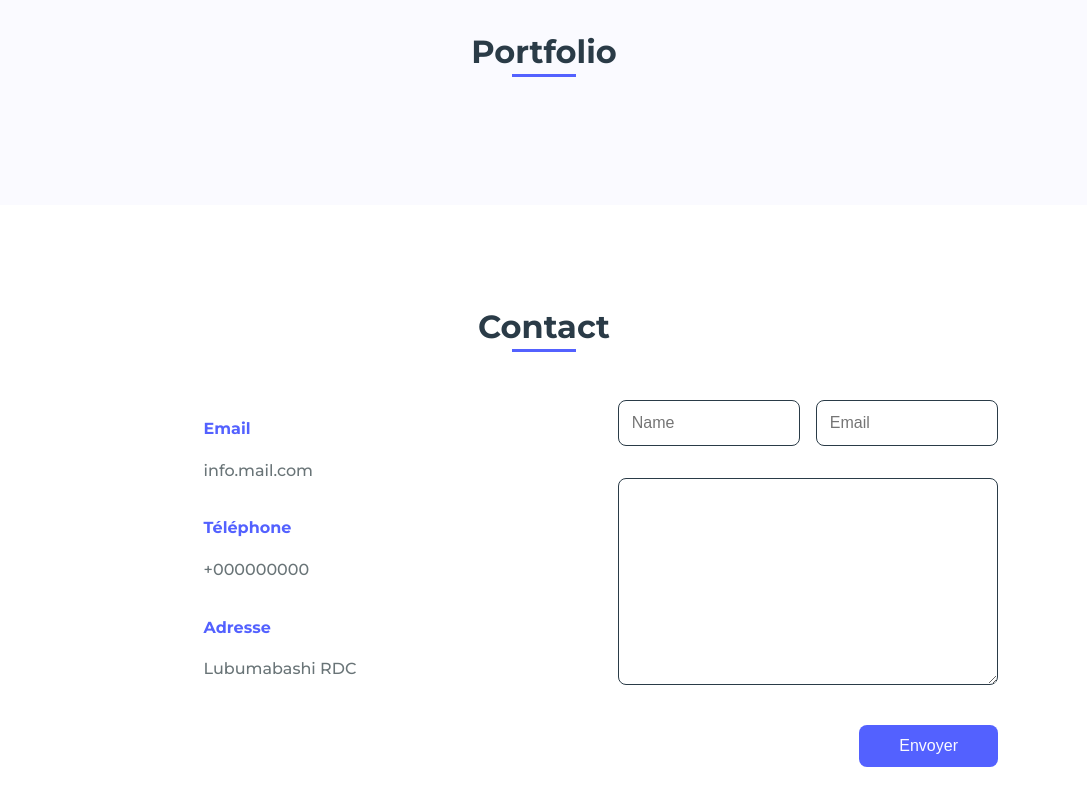
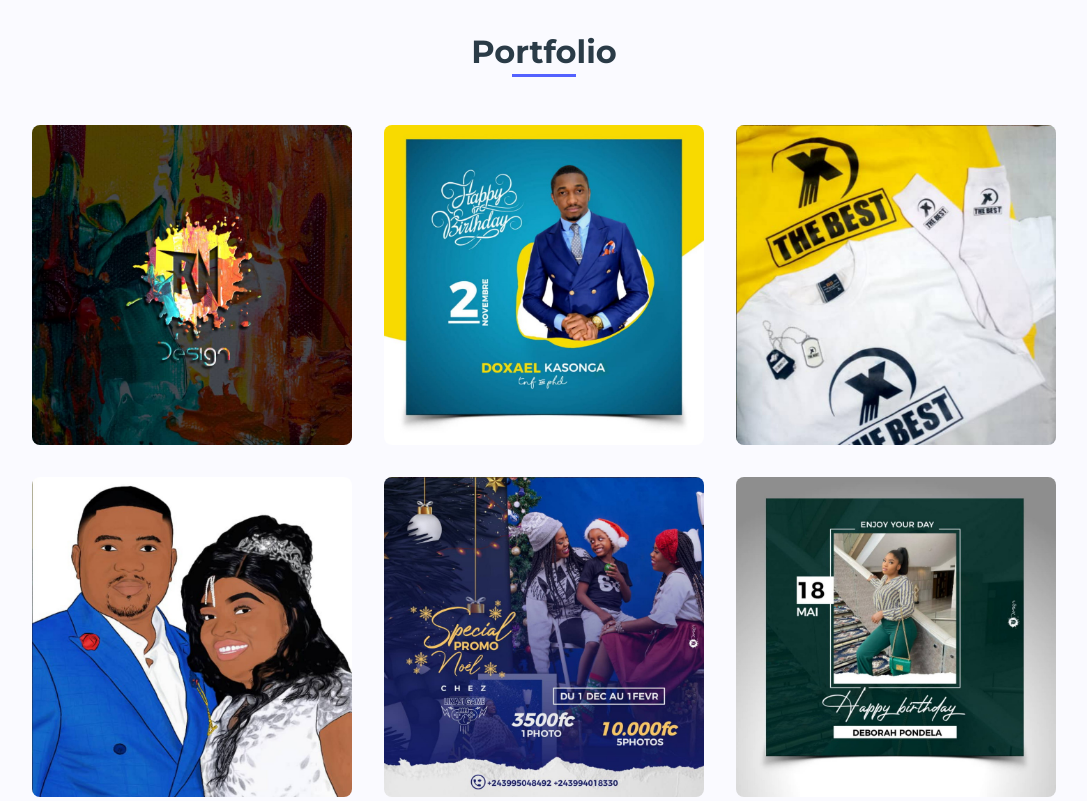
Before and after one commit to Tresor-ilunga/Site_Rene_Suze, a plain HTML site: page index.html in a window 1280 px wide. Shown: the part 1840-2641 px from the top of the page, without its empty margins (96-1183 px from the left). Drawn offline with nearby package versions, Linux system fonts and the light colour scheme.

Commit message:
Ajout des images

```diff
--- a/index.html
+++ b/index.html
@@ -99,42 +99,42 @@
 
             <div class="portfolio__container bd-grid">
                 <div class="portfolio__img">
-                    <img src="assets/img/Work1.jpeg" alt="">
+                    <img src="assets/img/RN1.jpeg" alt="">
 
                     <div class="portfolio__link">
                         <a href="#" class="portfolio__link-name">Voir les détails</a>
                     </div>
                 </div>
                 <div class="portfolio__img">
-                    <img src="assets/img/Work2.jpeg" alt="">
+                    <img src="assets/img/RN2.jpg" alt="">
 
                     <div class="portfolio__link">
                         <a href="#" class="portfolio__link-name">Voir les détails</a>
                     </div>
                 </div>
                 <div class="portfolio__img">
-                    <img src="assets/img/Work3.jpeg" alt="">
+                    <img src="assets/img/RN3.jpg" alt="">
 
                     <div class="portfolio__link">
                         <a href="#" class="portfolio__link-name">Voir les détails</a>
                     </div>
                 </div>
                 <div class="portfolio__img">
-                    <img src="assets/img/Work4.jpeg" alt="">
+                    <img src="assets/img/RN4.jpg" alt="">
 
                     <div class="portfolio__link">
                         <a href="#" class="portfolio__link-name">Voir les détails</a>
                     </div>
                 </div>
                 <div class="portfolio__img">
-                    <img src="assets/img/Work5.jpeg" alt="">
+                    <img src="assets/img/RN5.jpg" alt="">
 
                     <div class="portfolio__link">
                         <a href="#" class="portfolio__link-name">Voir les détails</a>
                     </div>
                 </div>
                 <div class="portfolio__img">
-                    <img src="assets/img/work6.jpg" alt="">
+                    <img src="assets/img/RN6.jpg" alt="">
 
                     <div class="portfolio__link">
                         <a href="#" class="portfolio__link-name">Voir les détails</a>
@@ -150,10 +150,10 @@
             <div class="contact__container bd-grid">
                 <div class="contact__info">
                     <h3 class="contact__subtitle">Email</h3>
-                    <span class="contact__text">info.mail.com</span>
+                    <span class="contact__text">20ks177@esisalama.org</span>
 
                     <h3 class="contact__subtitle">Téléphone</h3>
-                    <span class="contact__text">+000000000</span>
+                    <span class="contact__text">+243 970451511</span>
 
                     <h3 class="contact__subtitle">Adresse</h3>
                     <span class="contact__text">Lubumabashi RDC</span>
```
Also changed, not shown: assets/img/RN.jpg (added), assets/img/RN1.jpeg (added), assets/img/RN2.jpg (added), assets/img/RN3.jpg (added), assets/img/RN4.jpg (added), assets/img/RN5.jpg (added), assets/img/RN6.jpg (added), 1 other file.
